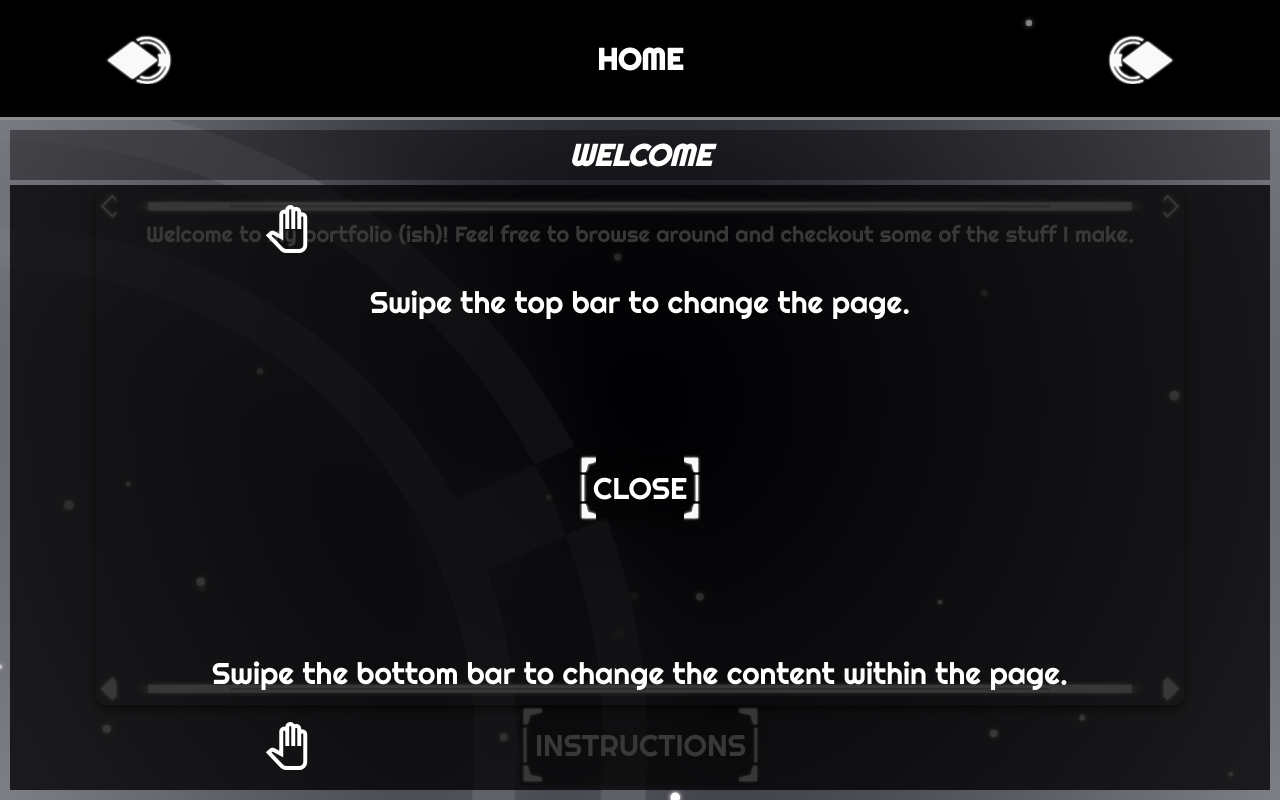
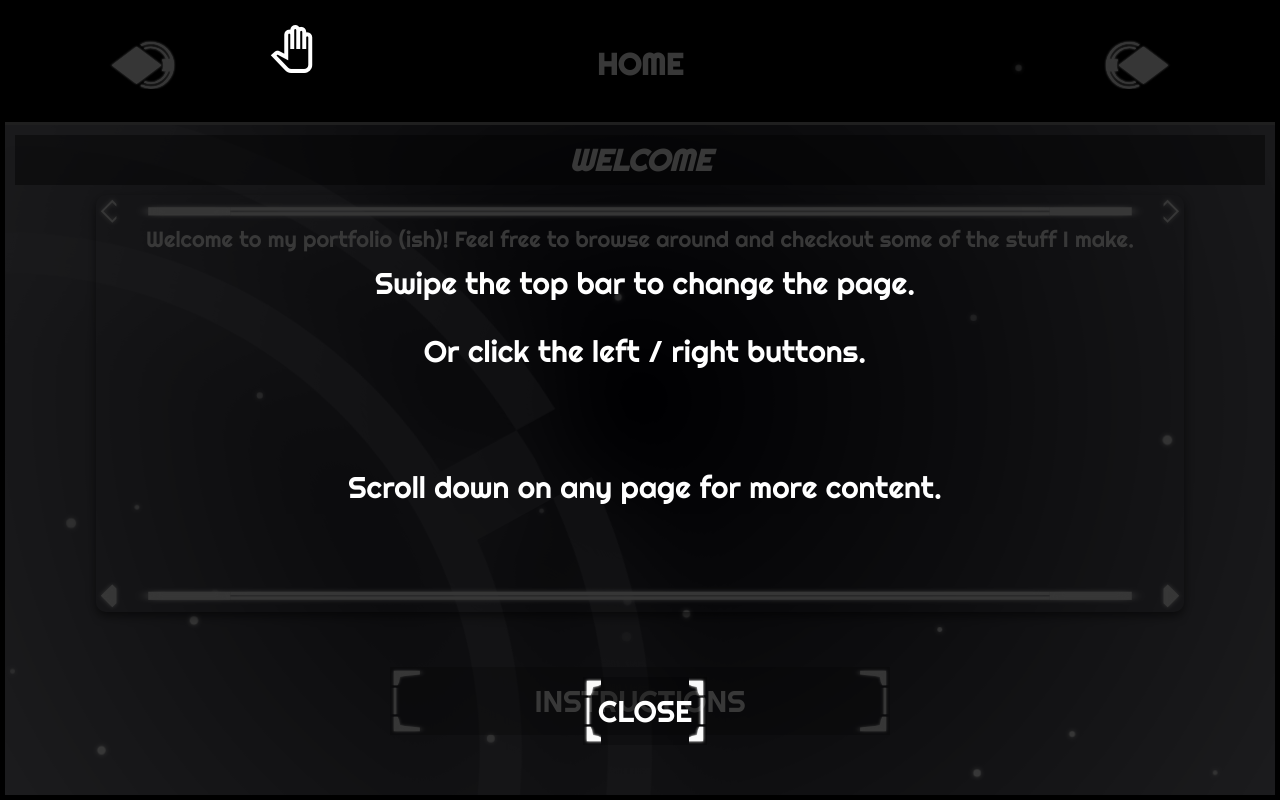
Before and after one commit to KasperKain/portfolio, a React (Vite) app: page / in a window 1280 px wide. Both pictures are taken after a click on the button "INSTRUCTIONS". Shown: the top 800 px of the page. Built offline with nearby package versions, Linux system fonts and the light colour scheme; no server answers.

Commit message:
fixed overflow and instructions screen

```diff
--- a/src/App.css
+++ b/src/App.css
@@ -8,6 +8,8 @@
   max-height: 100vh;
   max-width: 100vw;
   overflow: hidden;
+  border: 5px solid black;
+  position: relative;
 }
 
 .bg-image {
--- a/src/components/Instructions/Instructions.tsx
+++ b/src/components/Instructions/Instructions.tsx
@@ -1,6 +1,7 @@
 import React, { useEffect, useState } from "react";
 import "./instructions.css";
 import Button from "../Button/Button";
+import ButtonContainer from "../ButtonContainer/ButtonContainer";
 interface InstructionsProps {
   isOpen: boolean;
   onClose: () => void;
@@ -20,10 +21,17 @@ const Instructions: React.FC<InstructionsProps> = ({ isOpen, onClose }) => {
         <div className='Instructions'>
           <div className='instruction-container'>
             <i className='material-icons-outlined animate-slide'>pan_tool</i>
+          </div>
+          <div className='instruction-container'>
             <p>Swipe the top bar to change the page.</p>
+            <p>Or click the left / right buttons.</p>
+            <br />
+            <p>Scroll down on any page for more content.</p>
           </div>
 
-          <span>
+          <span style={{ marginBottom: "60px" }}>
+            <ButtonContainer>
+              {" "}
               <Button
                 title='CLOSE'
                 onClick={() => {
@@ -31,12 +39,8 @@ const Instructions: React.FC<InstructionsProps> = ({ isOpen, onClose }) => {
                   onClose();
                 }}
               />
+            </ButtonContainer>
           </span>
-
-          <div className='instruction-container'>
-            <p>Swipe the bottom bar to change the content within the page.</p>
-            <i className='material-icons-outlined animate-slide'>pan_tool</i>
-          </div>
         </div>
       )}
     </>
--- a/src/components/Instructions/instructions.css
+++ b/src/components/Instructions/instructions.css
@@ -6,8 +6,8 @@
   align-items: center;
   top: 0;
   left: 0;
-  width: 100%;
-  height: 100%;
+  width: 100vw;
+  height: 100vh;
   z-index: 10;
   background-color: rgba(0, 0, 0, 0.779);
 }
--- a/src/pages/Home/Landing.tsx
+++ b/src/pages/Home/Landing.tsx
@@ -5,24 +5,29 @@ import TextBox from "../../components/TextBox/TextBox";
 import TitleBar from "../../components/TitleBar/TitleBar";
 import SectionContainer from "../../components/SectionContainer/SectionContainer";
 import BaseBox from "../../components/BaseBox/BaseBox";
+import ButtonContainer from "../../components/ButtonContainer/ButtonContainer";
 
 const Landing: React.FC = () => {
   const [showInstructions, setShowInstructions] = useState(false);
 
   return (
-    <SectionContainer titleBar={<TitleBar text='WELCOME' />}>
-      <BaseBox>
+    <>
       <Instructions
         isOpen={showInstructions}
         onClose={() => setShowInstructions(false)}
       />
+      <SectionContainer titleBar={<TitleBar text='WELCOME' />}>
+        <BaseBox>
           <TextBox text='Welcome to my portfolio (ish)! Feel free to browse around and checkout some of the stuff I make.' />
+          <ButtonContainer>
             <Button
               title='Instructions'
               onClick={() => setShowInstructions((prev) => !prev)}
             />
+          </ButtonContainer>
         </BaseBox>
       </SectionContainer>
+    </>
   );
 };
 
```
Lines whose indentation alone changed are shown as unchanged.
